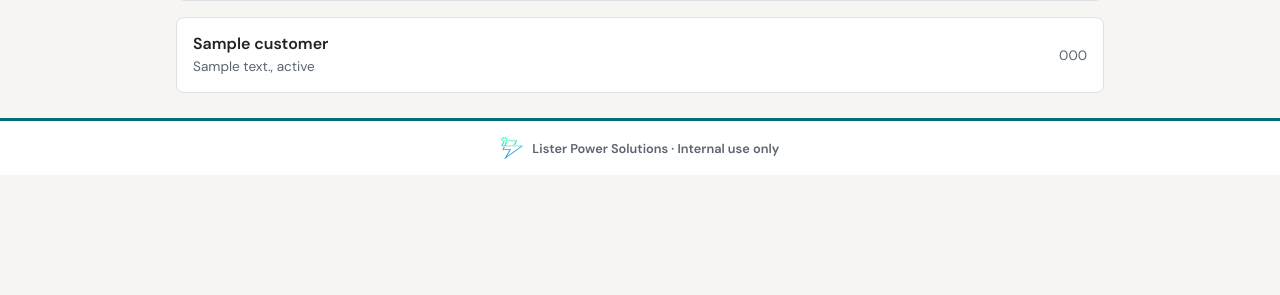
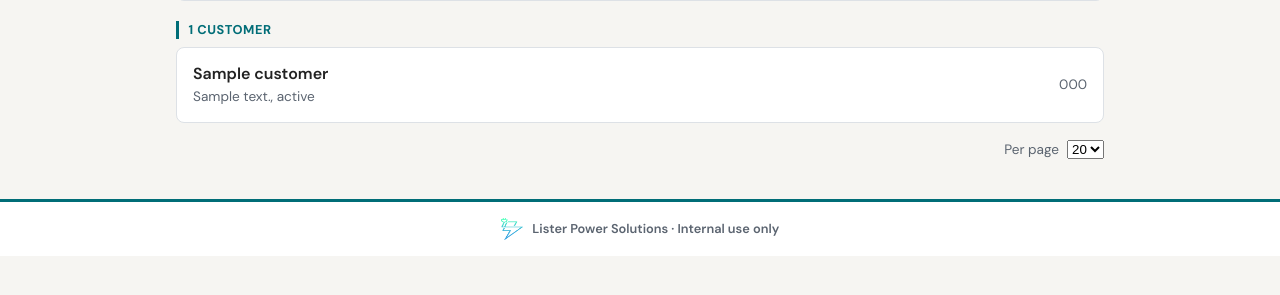
Before and after one commit to danyonlister097/lister-power-solutions, a Node server app: template src/views/customers/list.ejs in a window 1280 px wide. Shown: the part 208-503 px from the top of the page. Run offline with Node 20, Linux system fonts and the light colour scheme; the template is opened without the code that fills it: most values are stand-ins (such as "Sample title", 1, 10 or a date in 2020); some libraries are stand-ins or nearby versions.

Commit message:
Customers: add pagination, per-page size, and a total count
Matches the Per page / Page X of Y / Previous-Next pattern already
used on Jobs and Inventory, with 20/40/80 page sizes. The count above
the list live-updates as the search box narrows it down.

Co-Authored-By: Claude Sonnet 5 <noreply@anthropic.com>

```diff
--- a/src/views/customers/list.ejs
+++ b/src/views/customers/list.ejs
@@ -14,6 +14,7 @@
 <% if (customers.length === 0) { %>
   <div class="empty-state" id="customer-empty">No customers found.</div>
 <% } else { %>
+  <div class="section-heading" id="customer-count"><%= customers.length %> customer<%= customers.length === 1 ? '' : 's' %></div>
   <div class="empty-state" id="customer-empty" style="display:none;">No customers match your search.</div>
   <ul class="list" id="customer-list">
     <% customers.forEach(c => { %>
@@ -28,31 +29,78 @@
       </li>
     <% }) %>
   </ul>
+
+  <div class="filters" style="justify-content:flex-end;align-items:center;gap:1rem;border:none;padding:0.5rem 0;">
+    <label style="display:flex;align-items:center;gap:0.5rem;font-size:0.85rem;color:var(--color-muted);">
+      Per page
+      <select id="customer-page-size" style="width:auto;">
+        <option value="20">20</option>
+        <option value="40">40</option>
+        <option value="80">80</option>
+      </select>
+    </label>
+  </div>
+  <div class="inventory-pagination" id="customer-pagination" hidden>
+    <button type="button" class="btn btn-secondary btn-sm" id="customer-prev-page">&larr; Previous</button>
+    <span id="customer-page-info" class="text-muted"></span>
+    <button type="button" class="btn btn-secondary btn-sm" id="customer-next-page">Next &rarr;</button>
+  </div>
 <% } %>
 
 <script>
   (function () {
     var input = document.getElementById('customer-search');
-    var list  = document.getElementById('customer-list');
+    var list = document.getElementById('customer-list');
     var empty = document.getElementById('customer-empty');
+    var count = document.getElementById('customer-count');
+    var pageSizeSelect = document.getElementById('customer-page-size');
+    var prevBtn = document.getElementById('customer-prev-page');
+    var nextBtn = document.getElementById('customer-next-page');
+    var pageInfo = document.getElementById('customer-page-info');
+    var pager = document.getElementById('customer-pagination');
     if (!input || !list) return;
 
     var items = Array.from(list.querySelectorAll('li'));
+    var currentPage = 1;
 
-    input.addEventListener('input', function () {
+    function matchingItems() {
       var q = input.value.toLowerCase().trim();
-      var visible = 0;
-      items.forEach(function (li) {
-        var match = !q || li.dataset.name.indexOf(q) !== -1;
-        li.style.display = match ? '' : 'none';
-        if (match) visible++;
-      });
-      empty.style.display = visible === 0 ? '' : 'none';
-      list.style.display  = visible === 0 ? 'none' : '';
-    });
+      if (!q) return items;
+      return items.filter(function (li) { return li.dataset.name.indexOf(q) !== -1; });
+    }
 
-    // Pre-filter if page loaded with a ?q= value
-    if (input.value) input.dispatchEvent(new Event('input'));
+    function render() {
+      var matched = matchingItems();
+      var pageSize = Number.parseInt(pageSizeSelect.value, 10) || 20;
+      var totalPages = Math.max(1, Math.ceil(matched.length / pageSize));
+      if (currentPage > totalPages) currentPage = totalPages;
+      if (currentPage < 1) currentPage = 1;
+
+      var start = (currentPage - 1) * pageSize;
+      var visible = new Set(matched.slice(start, start + pageSize));
+
+      items.forEach(function (li) { li.style.display = visible.has(li) ? '' : 'none'; });
+
+      empty.style.display = matched.length === 0 ? '' : 'none';
+      list.style.display = matched.length === 0 ? 'none' : '';
+      count.textContent = matched.length + ' customer' + (matched.length === 1 ? '' : 's');
+      pageInfo.textContent = 'Page ' + currentPage + ' of ' + totalPages;
+      prevBtn.disabled = currentPage <= 1;
+      nextBtn.disabled = currentPage >= totalPages;
+      pager.hidden = totalPages <= 1;
+    }
+
+    function resetToTop() {
+      currentPage = 1;
+      render();
+    }
+
+    input.addEventListener('input', resetToTop);
+    pageSizeSelect.addEventListener('change', resetToTop);
+    prevBtn.addEventListener('click', function () { currentPage--; render(); });
+    nextBtn.addEventListener('click', function () { currentPage++; render(); });
+
+    render();
   })();
 </script>
 <%- include('../partials/footer') %>
```
